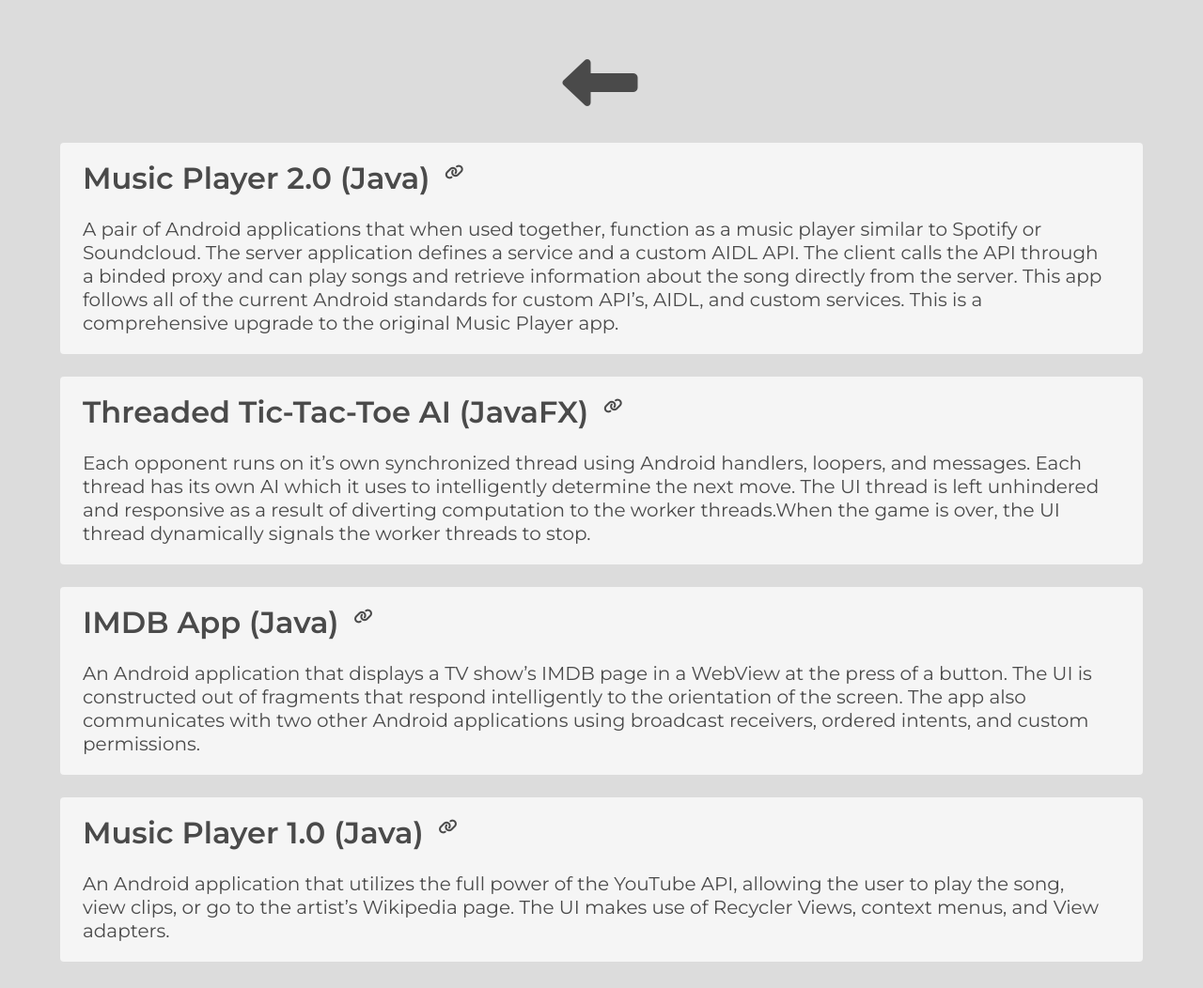
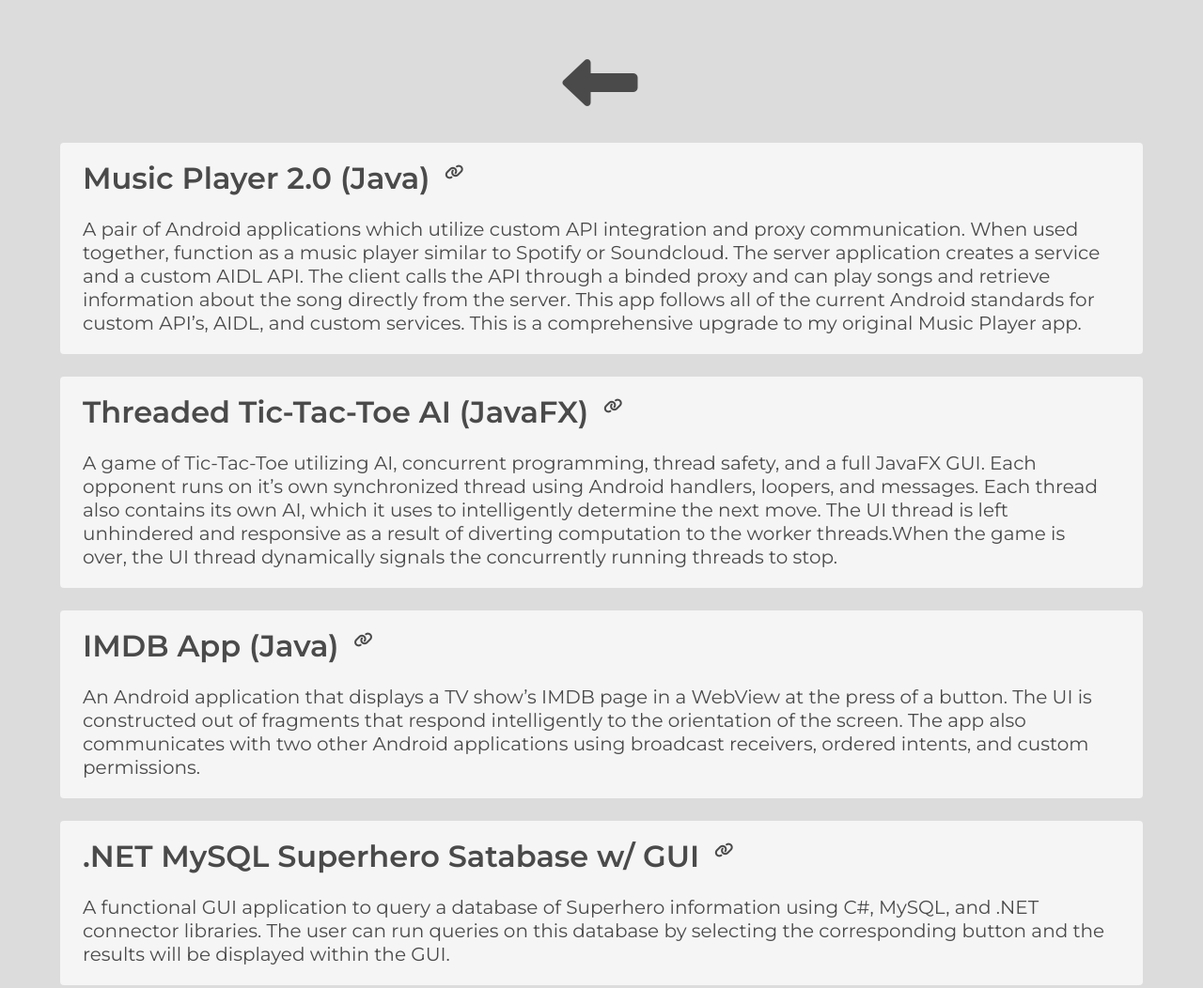
Before and after one commit to MoraOgunro/MoraOgunro.github.io, a website: page portfolio.html in a window 1280 px wide. Shown: the top 1052 px of the page at 94% size. Drawn offline with nearby package versions, Linux system fonts and the light colour scheme.

Commit message:
Added superhero database to portfolio

```diff
--- a/portfolio.html
+++ b/portfolio.html
@@ -35,7 +35,12 @@
                                 <i class="fas fa-link"></i>
                             </a>
                         </div>
-                        <p class="subtitle">A pair of Android applications that when used together, function as a music player similar to Spotify or Soundcloud. The server application defines a service and a custom AIDL API. The client calls the API through a binded proxy and can play songs and retrieve information about the song directly from the server. This app follows all of the current Android standards for custom API’s, AIDL, and custom services. This is a comprehensive upgrade to the original Music Player app.
+                        <p class="subtitle">A pair of Android applications which utilize custom API integration and proxy communication. When
+                            used together, function as a music player similar to Spotify or Soundcloud. The server application creates
+                            a service and a custom AIDL API. The client calls the API through a binded proxy and can play songs
+                            and retrieve information about the song directly from the server. This app follows all of the current
+                            Android standards for custom API’s, AIDL, and custom services. This is a comprehensive upgrade to my
+                            original Music Player app.
                         </p>
                     </div>
                     <!--End of Notification-->
@@ -47,7 +52,12 @@
                                 <i class="fas fa-link"></i>
                             </a>
                         </div>
-                        <p class="subtitle">Each opponent runs on it’s own synchronized thread using Android handlers, loopers, and messages. Each thread has its own AI which it uses to intelligently determine the next move. The UI thread is left unhindered and responsive as a result of diverting computation to the worker threads.When the game is over, the UI thread dynamically signals the worker threads to stop.</p>
+                        <p class="subtitle">A game of Tic-Tac-Toe utilizing AI, concurrent programming, thread safety, and a full JavaFX GUI. Each
+                            opponent runs on it’s own synchronized thread using Android handlers, loopers, and messages. Each
+                            thread also contains its own AI, which it uses to intelligently determine the next move. The UI thread is
+                            left unhindered and responsive as a result of diverting computation to the worker threads.When the game
+                            is over, the UI thread dynamically signals the concurrently running threads to stop.
+                            </p>
                     </div>
                     <!--End of Notification-->
                     <div class="notification">
@@ -57,7 +67,21 @@
                                 <i class="fas fa-link"></i>
                             </a>
                         </div>
-                        <p class="subtitle">An Android application that displays a TV show’s IMDB page in a WebView at the press of a button. The UI is constructed out of fragments that respond intelligently to the orientation of the screen. The app also communicates with two other Android applications using broadcast receivers, ordered intents, and custom permissions.</p>
+                        <p class="subtitle">An Android application that displays a TV show’s IMDB page in a WebView at the press of a button. The
+                            UI is constructed out of fragments that respond intelligently to the orientation of the screen. The app also
+                            communicates with two other Android applications using broadcast receivers, ordered intents, and custom
+                            permissions.</p>
+                    </div>
+                    <!--End of Notification-->
+                    <div class="notification">
+                        <div class="portfolio-container">
+                            <p class="title">.NET MySQL Superhero Satabase w/ GUI</p>
+                            <a href="https://github.com/MoraOgunro/Superhero-Database" target="_blank" rel="noopener noreferrer">
+                                <i class="fas fa-link"></i>
+                            </a>
+                        </div>
+                        <p class="subtitle">A functional GUI application to query a database of Superhero information using C#, MySQL, and .NET connector libraries. The user can run queries on this database by selecting the corresponding button and the results will be displayed within the GUI.
+                        </p>
                     </div>
                     <!--End of Notification-->
                     <div class="notification">
@@ -67,7 +91,9 @@
                                 <i class="fas fa-link"></i>
                             </a>
                         </div>
-                        <p class="subtitle">An Android application that utilizes the full power of the YouTube API, allowing the user to play the song, view clips, or go to the artist’s Wikipedia page. The UI makes use of Recycler Views, context menus, and View adapters.
+                        <p class="subtitle">An Android application that utilizes the full power of the YouTube API, allowing the user to play the
+                            song, view clips, or go to the artist’s Wikipedia page. The UI makes use of Recycler Views, context
+                            menus, and View adapters.
                         </p>
                     </div>
                     <!--End of Notification-->
```
